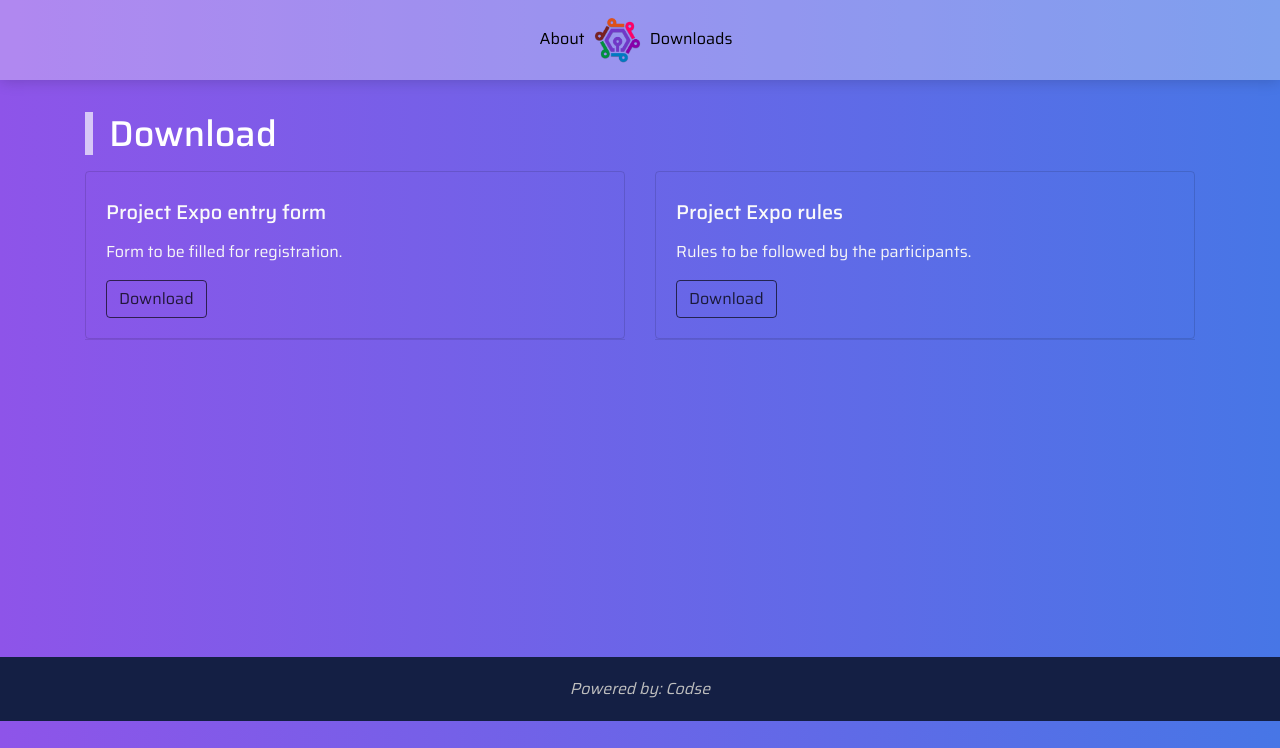
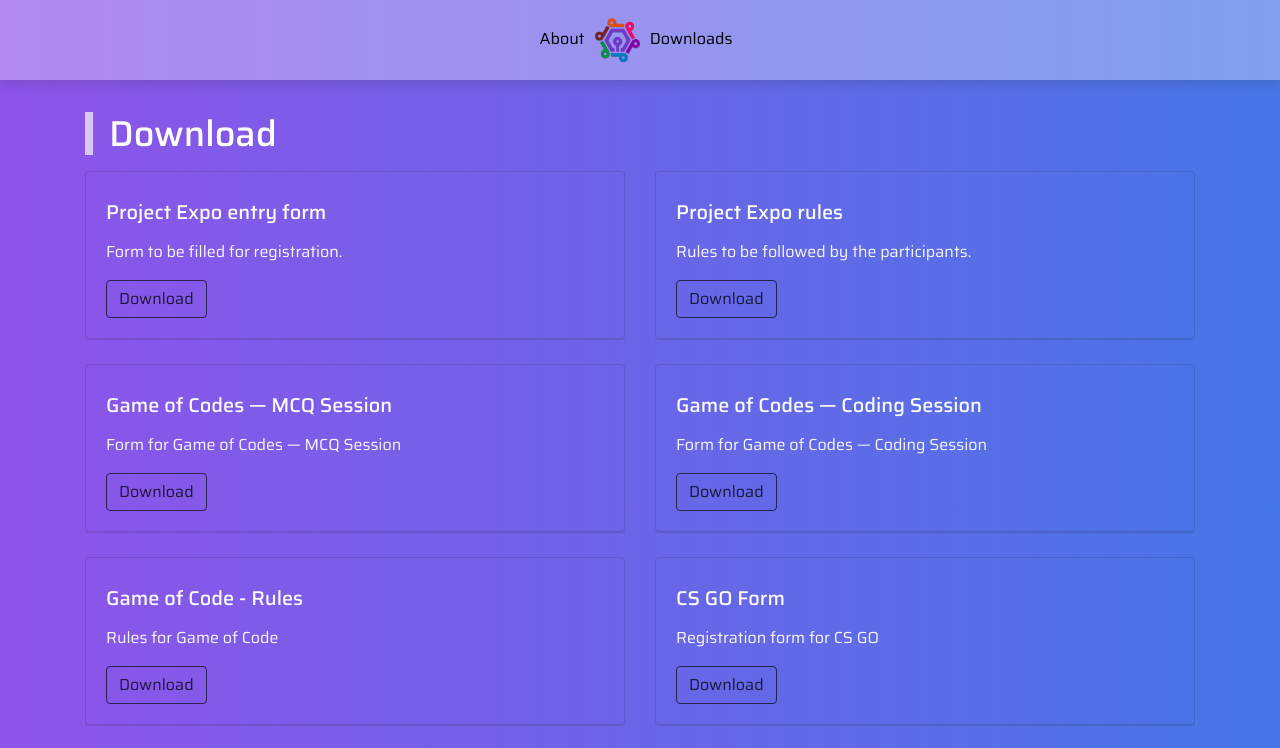
Before and after one commit to hari/gces-it-expo, a React (Create React App) app: page /downloads in a window 1280 px wide. Shown: the top 748 px of the page. Built offline with nearby package versions, Linux system fonts and the light colour scheme.

Commit message:
Add new downloadable content.

```diff
--- a/src/data/Download.js
+++ b/src/data/Download.js
@@ -8,5 +8,30 @@ export default [
     title: 'Project Expo rules',
     link: 'https://drive.google.com/open?id=1HYOqv33DKOY_j5Mh-GXP1BOkqfCjT_Vv',
     description: 'Rules to be followed by the participants.'
+  },
+  {
+    title: 'Game of Codes — MCQ Session',
+    link: 'https://drive.google.com/open?id=0BzhoYp438QpOX3RuZ2JxUzlLd2Q0R1hwMk1Mb3BQUXBtOEZF',
+    description: 'Form for Game of Codes — MCQ Session'
+  },
+  {
+    title: 'Game of Codes — Coding Session',
+    link: 'https://drive.google.com/open?id=0BzhoYp438QpOTjNZZ25oVnpZakNuYkFmNTRwcXNDbjJOeUEw',
+    description: 'Form for Game of Codes — Coding Session'
+  },
+  {
+    title: 'Game of Code - Rules',
+    link: 'https://drive.google.com/open?id=0BzhoYp438QpON2I4TGpqM1RKLXN1OWtUMS1TQ2dJRjRQX2lV',
+    description: 'Rules for Game of Code'
+  },
+  {
+    title: 'CS GO Form',
+    link: 'https://docs.google.com/forms/d/e/1FAIpQLSdxTNhNnTu3p6bqvsZkkFmKoKXWDGaM7VzEWLZDCMJSWpO5zA/viewform',
+    description: 'Registration form for CS GO'
+  },
+  {
+    title: 'CS:GO Rules',
+    link: 'https://drive.google.com/file/d/0B5tuURNcF8ivdlA3VEVDM01QdThjd2NVU1ZMcl9KOU94dlFR/view',
+    description: 'Rules for CS GO'
   }
 ]
```
